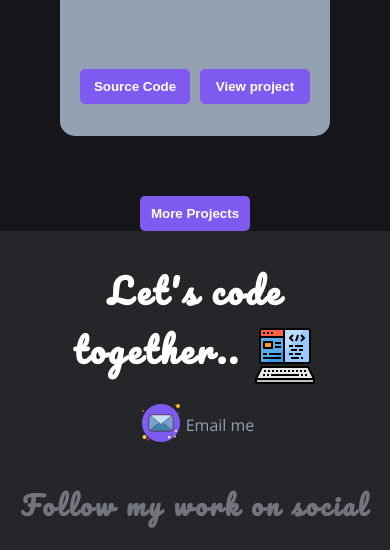
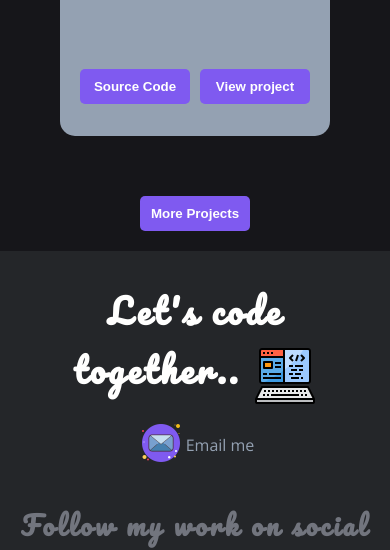
Before and after one commit to 0xRoque/PortolioEdit, a plain HTML site: page index.html in a window 390 px wide. Shown: the part 3554-4104 px from the top of the page. Drawn offline with nearby package versions, Linux system fonts and the light colour scheme; a web font is replaced by a local one.

Commit message:
ajustar padding more-projects

```diff
--- a/styles.css
+++ b/styles.css
@@ -365,4 +365,7 @@ footer h2{
     right: 25px;
   }
 
+  .more-projects{
+    padding-bottom: 20px;
+  }
 }
```
